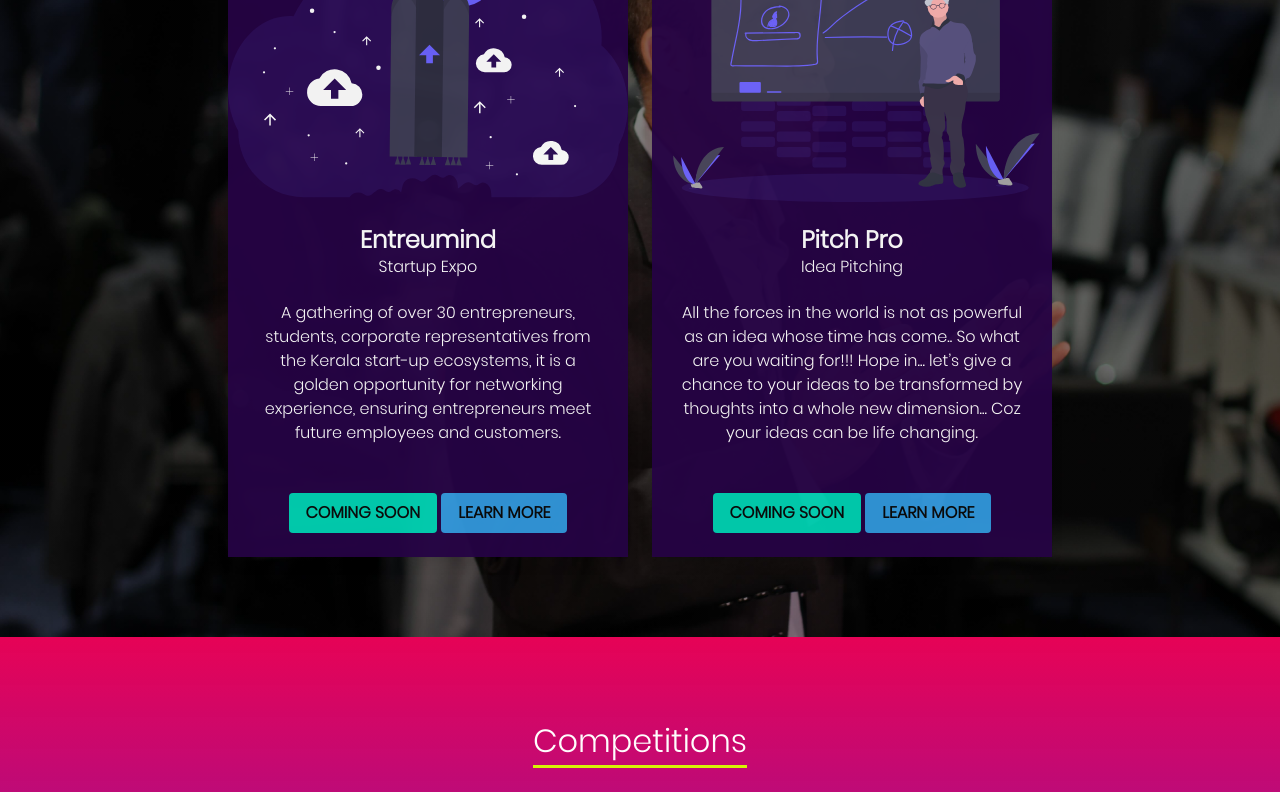
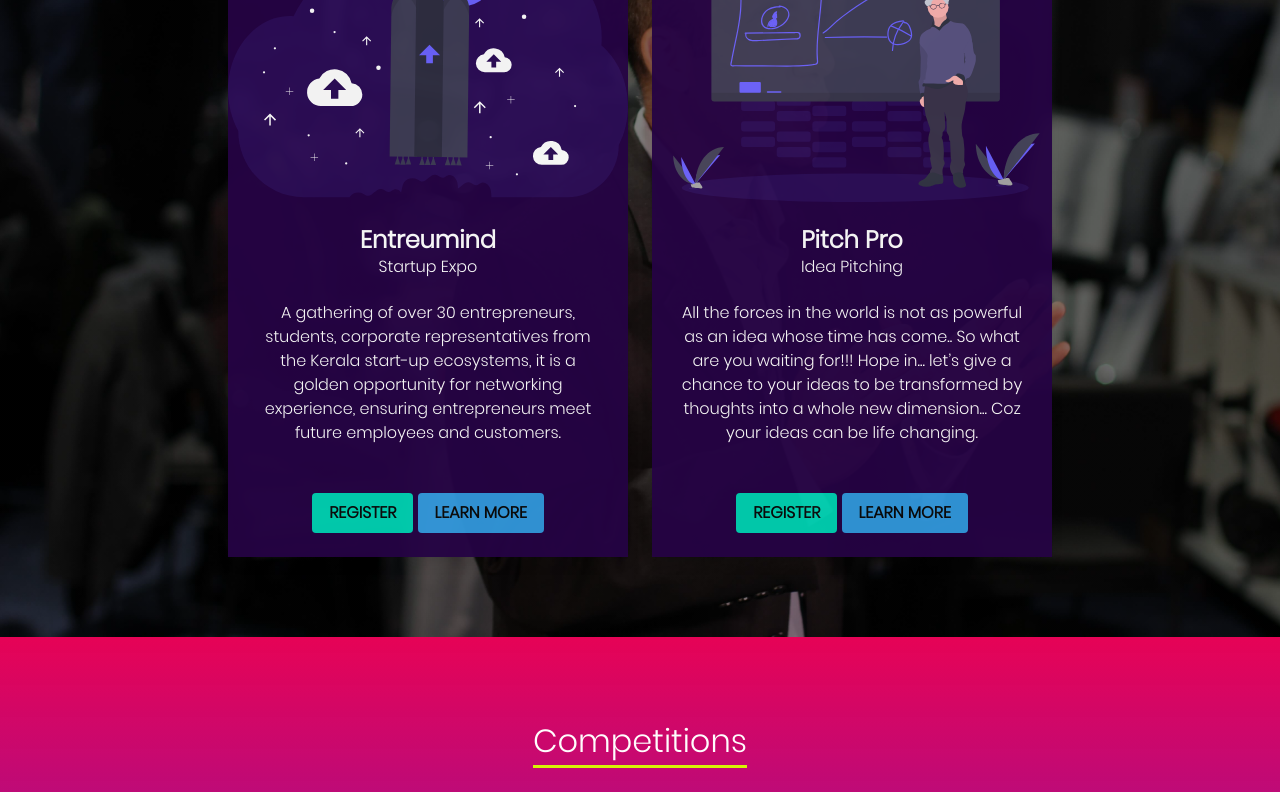
Before and after one commit to Markandeya/Markandeya.github.io, a plain HTML site: page index.html in a window 1280 px wide. Shown: the part 2008-2800 px from the top of the page. Drawn offline with nearby package versions, Linux system fonts and the light colour scheme.

Commit message:
adds register link and alignment fixes for cards

```diff
--- a/index.html
+++ b/index.html
@@ -87,7 +87,8 @@
 
             </section>
             <footer class="modal-card-foot">
-                <button class="button is-success">coming soon</button>
+                <a class="button is-success"
+                    href="https://www.yepdesk.com/embed/buy-tickets/5df682c4e4b092c8dfdd3223/private/ockku7clmb">Register</a>
 
             </footer>
         </div>
@@ -114,7 +115,7 @@
 
                 <h3>Contact:</h3>
                 <p>Jeffery Jose : <b>6282985992</b></p>
-                <p>Ardra Unnikrishnan: <b>8129469143</b></p>
+                <p>Ardra Unnikrishnan: <b>8075948401</b></p>
 
                 <hr>
 
@@ -153,7 +154,8 @@
 
             </section>
             <footer class="modal-card-foot">
-                <button class="button is-success">coming soon</button>
+                <a class="button is-success"
+                    href="https://www.yepdesk.com/embed/buy-tickets/5df682c4e4b092c8dfdd3223/private/ockku7clmb">Register</a>
 
             </footer>
         </div>
@@ -208,7 +210,8 @@
 
             </section>
             <footer class="modal-card-foot">
-                <button class="button is-success">coming soon</button>
+                <a class="button is-success"
+                    href="https://www.yepdesk.com/embed/buy-tickets/5df682c4e4b092c8dfdd3223/private/ockku7clmb">Register</a>
 
             </footer>
         </div>
@@ -261,7 +264,8 @@
 
             </section>
             <footer class="modal-card-foot">
-                <button class="button is-success">coming soon</button>
+                <a class="button is-success"
+                    href="https://www.yepdesk.com/embed/buy-tickets/5df682c4e4b092c8dfdd3223/private/ockku7clmb">Register</a>
 
             </footer>
         </div>
@@ -309,8 +313,10 @@
                     <li>Search for clues in off-limit area is prohibited.</li>
                     <li>Tampering with clues of other teams will cause instant disqualification.</li>
                     <li>The team which finds the treasure first wins the prize.</li>
+                    <li>Cabs will be provided for the final round.</li>
                     <li>Judges decision will be final.</li>
                     <li>Those who require accommodations should inform the coordinators prior to the event.</li>
+
                 </ol>
                 <br>
 
@@ -325,7 +331,8 @@
 
             </section>
             <footer class="modal-card-foot">
-                <button class="button is-success">coming soon</button>
+                <a class="button is-success"
+                    href="https://www.yepdesk.com/embed/buy-tickets/5df682c4e4b092c8dfdd3223/private/ockku7clmb">Register</a>
 
             </footer>
         </div>
@@ -378,7 +385,8 @@
 
             </section>
             <footer class="modal-card-foot">
-                <button class="button is-success">coming soon</button>
+                <a class="button is-success"
+                    href="https://www.yepdesk.com/embed/buy-tickets/5df682c4e4b092c8dfdd3223/private/ockku7clmb">Register</a>
 
             </footer>
         </div>
@@ -433,7 +441,8 @@
 
             </section>
             <footer class="modal-card-foot">
-                <button class="button is-success">coming soon</button>
+                <a class="button is-success"
+                    href="https://www.yepdesk.com/embed/buy-tickets/5df682c4e4b092c8dfdd3223/private/ockku7clmb">Register</a>
 
             </footer>
         </div>
@@ -485,7 +494,8 @@
 
             </section>
             <footer class="modal-card-foot">
-                <button class="button is-success">coming soon</button>
+                <a class="button is-success"
+                    href="https://www.yepdesk.com/embed/buy-tickets/5df682c4e4b092c8dfdd3223/private/ockku7clmb">Register</a>
 
             </footer>
         </div>
@@ -546,7 +556,8 @@
 
             </section>
             <footer class="modal-card-foot">
-                <button class="button is-success">coming soon</button>
+                <a class="button is-success"
+                    href="https://www.yepdesk.com/embed/buy-tickets/5df682c4e4b092c8dfdd3223/private/ockku7clmb">Register</a>
 
             </footer>
         </div>
@@ -599,7 +610,8 @@
                     <div class="welcome contain">
                         <h1 class="yamistha-welcome">Yamistha <span class="yamistha-welcome-bold">'20</span></h1>
                         <h2 class="yamistha-welcome-caption">Inspiring minds to innovate.</h2>
-                        <a href="#" class="btn-lg reset-a">Coming soon</a>
+                        <a class="btn-lg reset-a"
+                            href="https://www.yepdesk.com/embed/buy-tickets/5df682c4e4b092c8dfdd3223/private/ockku7clmb">Register</a>
 
                         <h3 class="welcome-date">24th - 26th Jan 2020</h3>
                         <h4 class="welcome-location">College of Engineering Trivandrum</h4>
@@ -695,7 +707,7 @@
                                                 <br>
                                                 <br>
                                                 <a class="button is-primary has-text-black has-text-weight-semibold is-uppercase "
-                                                    href="#">Coming soon</a>
+                                                    href="https://www.yepdesk.com/embed/buy-tickets/5df682c4e4b092c8dfdd3223/private/ockku7clmb">Register</a>
                                                 <a class="button is-info has-text-black is-uppercase has-text-weight-semibold"
                                                     onclick="modal('#entreumind')">
                                                     Learn more
@@ -734,7 +746,7 @@
                                                 <br>
                                                 <br>
                                                 <a class="button is-primary has-text-black has-text-weight-semibold is-uppercase "
-                                                    href="#">Coming soon</a>
+                                                    href="https://www.yepdesk.com/embed/buy-tickets/5df682c4e4b092c8dfdd3223/private/ockku7clmb">Register</a>
                                                 <a onclick="modal('#pitchpro')"
                                                     class="button is-info has-text-black is-uppercase has-text-weight-semibold">
                                                     Learn more
@@ -848,14 +860,14 @@
                                                 <br>
                                                 <br>
                                                 <a class="button is-primary is-small is-outlined has-text-weight-semibold is-uppercase "
-                                                    href="#">Coming soon</a>
+                                                    href="https://www.yepdesk.com/embed/buy-tickets/5df682c4e4b092c8dfdd3223/private/ockku7clmb">Register</a>
                                                 <a class="button is-info is-small is-outlined has-text-weight-semibold is-uppercase "
                                                     onclick="modal('#synergia')">Learn more</a>
                                             </div>
                                         </div>
                                     </div>
 
-                                    <div class="column">
+
                                     <div class="card card-dark">
                                         <div class="card-image">
                                             <figure class="image is-4by3">
@@ -877,8 +889,7 @@
                                                 Now here comes the real deal. Our aim is to keep everyone attending
                                                 the fest excited
                                                 and entertained throughout the program. We give you a host of
-                                                    challenges that you can take part. Are you ready to be a part of
-                                                    this?
+                                                challenges that you can take part. So, are you ready?
 
 
                                                 <br>
@@ -887,13 +898,13 @@
                                                 <br>
                                                 <br>
                                                 <a class="button is-primary is-small is-outlined has-text-weight-semibold is-uppercase "
-                                                        href="#">Coming soon</a>
+                                                    href="https://www.yepdesk.com/embed/buy-tickets/5df682c4e4b092c8dfdd3223/private/ockku7clmb">Register</a>
                                                 <a
                                                     class="button  is-info is-small is-outlined has-text-weight-semibold is-uppercase ">!</a>
                                             </div>
                                         </div>
                                     </div>
-                                    </div>
+
 
 
                                 </div>
@@ -926,13 +937,13 @@
                                                 <br>
                                                 <br>
                                                 <a class="button is-primary is-small is-outlined has-text-weight-semibold is-uppercase "
-                                                    href="#">Coming soon</a>
+                                                    href="https://www.yepdesk.com/embed/buy-tickets/5df682c4e4b092c8dfdd3223/private/ockku7clmb">Register</a>
                                                 <a class="button is-info is-small is-outlined has-text-weight-semibold is-uppercase "
                                                     onclick="modal('#maestro')">Learn more</a>
                                             </div>
                                         </div>
                                     </div>
-                                    <div class="column">
+
                                     <div class="card  card-dark">
                                         <div class="card-image">
                                             <figure class="image is-4by3">
@@ -962,13 +973,13 @@
                                                 <br>
                                                 <br>
                                                 <a class="button is-primary is-small is-outlined has-text-weight-semibold is-uppercase "
-                                                        href="#">Coming soon</a>
+                                                    href="https://www.yepdesk.com/embed/buy-tickets/5df682c4e4b092c8dfdd3223/private/ockku7clmb">Register</a>
                                                 <a class="button is-info is-small is-outlined has-text-weight-semibold is-uppercase "
                                                     onclick="modal('#squadron')">Learn more</a>
                                             </div>
                                         </div>
                                     </div>
-                                    </div>
+
                                 </div>
                                 <div class="column">
                                     <div class="card  card-dark">
@@ -1000,13 +1011,12 @@
                                                 <br>
                                                 <br>
                                                 <a class="button is-primary is-small is-outlined has-text-weight-semibold is-uppercase "
-                                                    href="#">Coming soon</a>
+                                                    href="https://www.yepdesk.com/embed/buy-tickets/5df682c4e4b092c8dfdd3223/private/ockku7clmb">Register</a>
                                                 <a class="button is-info is-small is-outlined has-text-weight-semibold is-uppercase "
                                                     onclick="modal('#scavenger')">Learn more</a>
                                             </div>
                                         </div>
                                     </div>
-                                    <div class="column">
                                     <div class="card card-dark">
                                         <div class="card-image">
                                             <figure class="image is-4by3">
@@ -1036,10 +1046,9 @@
                                                 <br>
                                                 <br>
                                                 <a class="button is-primary is-small is-outlined has-text-weight-semibold is-uppercase "
-                                                        href="#">Coming soon</a>
+                                                    href="https://www.yepdesk.com/embed/buy-tickets/5df682c4e4b092c8dfdd3223/private/ockku7clmb">Register</a>
                                                 <a class="button is-info is-small is-outlined has-text-weight-semibold is-uppercase "
                                                     onclick="modal('#trickster')">Learn more</a>
-                                                </div>
                                             </div>
                                         </div>
                                     </div>
@@ -1074,7 +1083,7 @@
                                                 <br>
                                                 <br>
                                                 <a class="button is-primary is-small is-outlined has-text-weight-semibold is-uppercase "
-                                                    href="#">Coming soon</a>
+                                                    href="https://www.yepdesk.com/embed/buy-tickets/5df682c4e4b092c8dfdd3223/private/ockku7clmb">Register</a>
                                                 <a class="button is-info is-small is-outlined has-text-weight-semibold is-uppercase "
                                                     onclick="modal('#hunky')">Learn more</a>
                                             </div>
@@ -1084,7 +1093,7 @@
                                     <div class="card  card-dark">
                                         <div class="card-image">
                                             <figure class="image is-4by3">
-                                                <img src="./img/finance.svg" alt="Placeholder image">
+                                                <img src="./img/savings.svg" alt="Placeholder image">
                                             </figure>
                                         </div>
                                         <div class="card-content">
@@ -1109,7 +1118,7 @@
                                                 <br>
                                                 <br>
                                                 <a class="button is-primary is-small is-outlined has-text-weight-semibold is-uppercase "
-                                                    href="#">Coming soon</a>
+                                                    href="https://www.yepdesk.com/embed/buy-tickets/5df682c4e4b092c8dfdd3223/private/ockku7clmb">Register</a>
                                                 <a class="button is-info is-small is-outlined has-text-weight-semibold is-uppercase "
                                                     onclick="modal('#arthayana')">Learn more</a>
                                             </div>
```
Also changed, not shown: img/savings.svg (added). Lines whose indentation alone changed are shown as unchanged.
